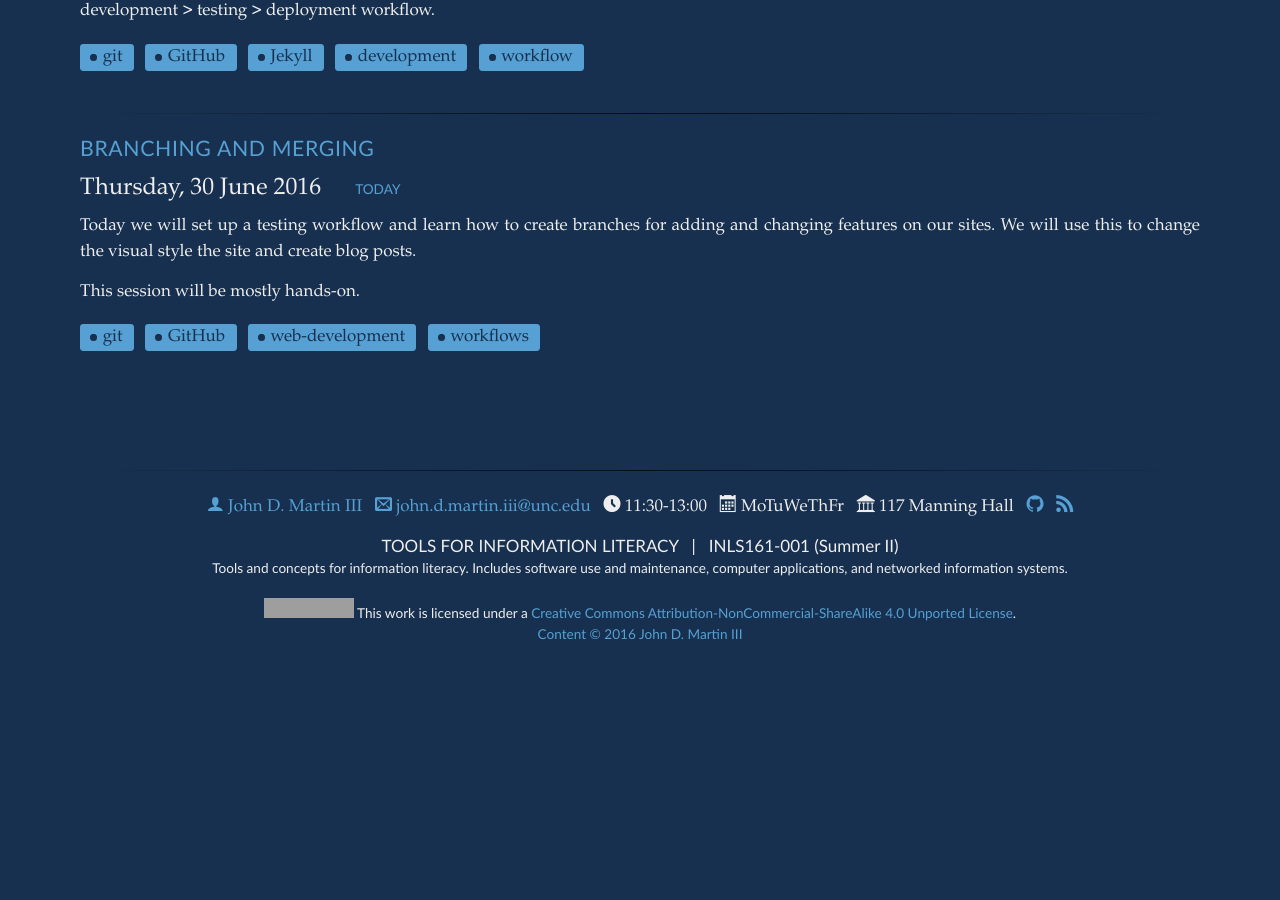
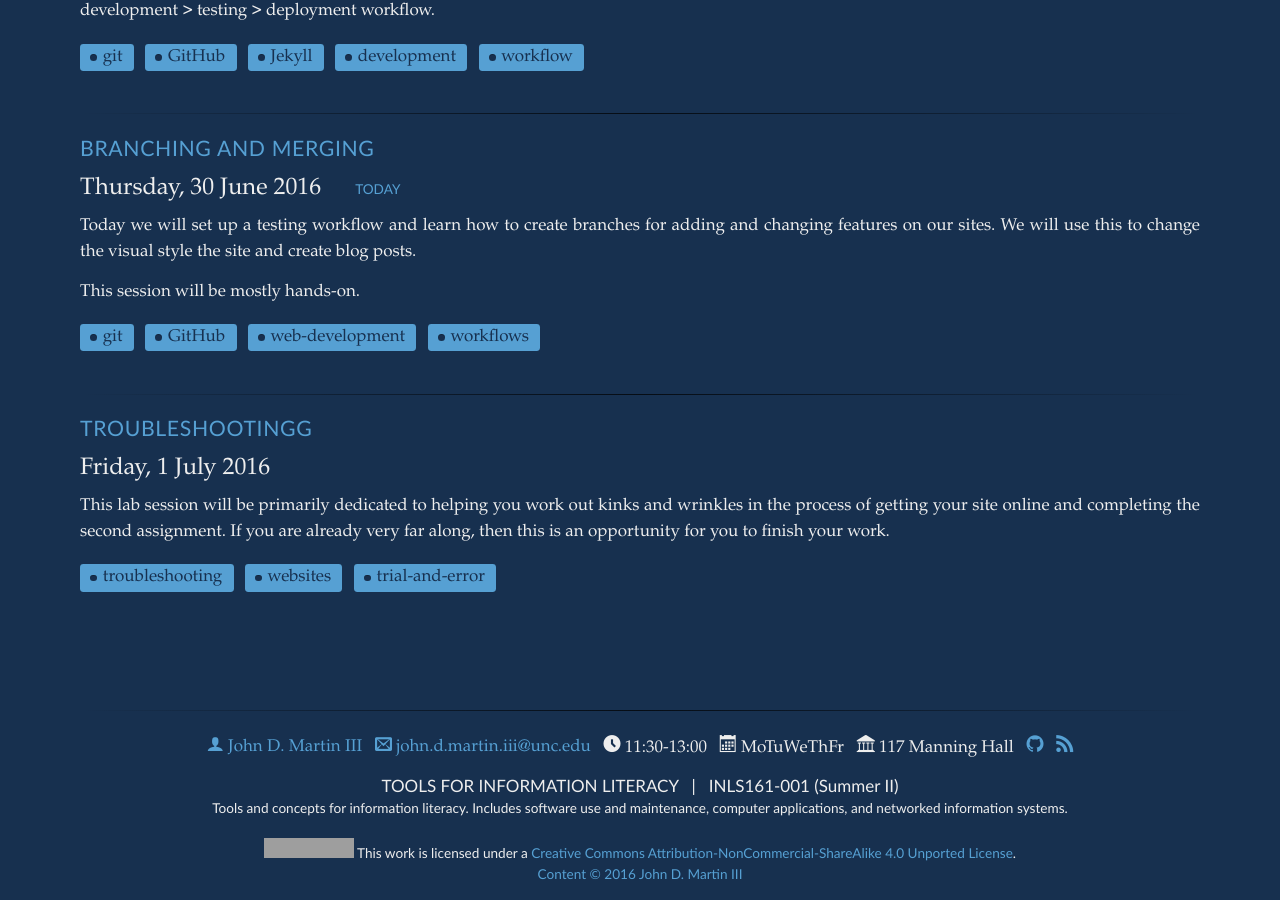
Before and after one commit to tylerpcarter/inls161, a Jekyll site: the page built from schedule/index.html, in a window 1280 px wide and 900 px high, scrolled down 2224 px. Built offline with Jekyll 4.4.1, drawn with Linux system fonts in a browser that asks for light colours; Markdown is read by kramdown in place of the engine named in the settings; before the commit the page ends 2884 px from its top, so only the background shows below that; some of the changed lines change nothing that is shown; grey boxes are pictures that could not be loaded.

Commit message:
add tomorrow

```diff
--- a/_drafts/2016-07-01-web-lab.md
+++ b/_posts/2016-07-01-web-lab.md
@@ -64,5 +64,3 @@ Take this approach first and keep these things in mind:
 
 [Stack Overflow](http://stackoverflow.org) is generally a useful resource for recovering from errors.
 It is well curated and lots of people use it to figure things out.
-
-# For next week
```
